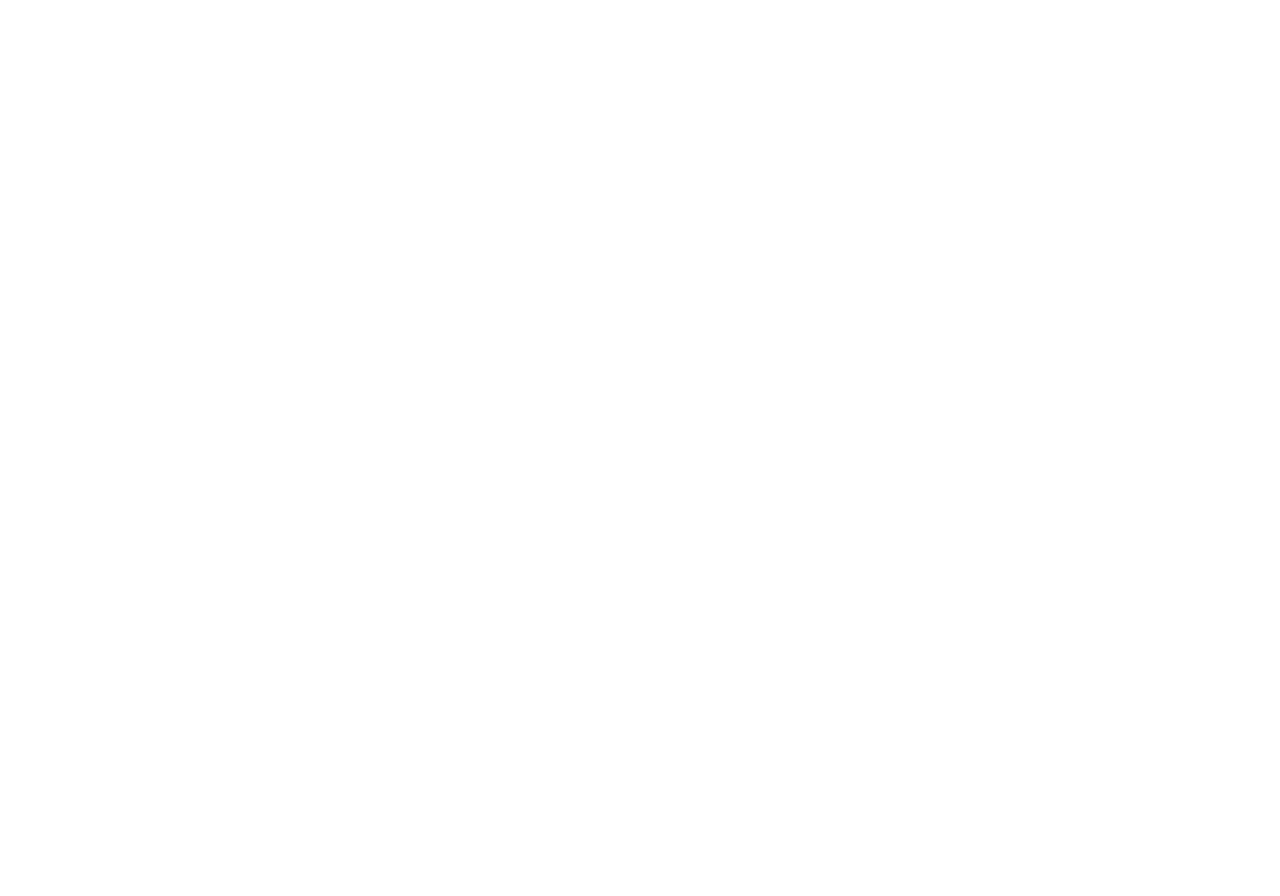
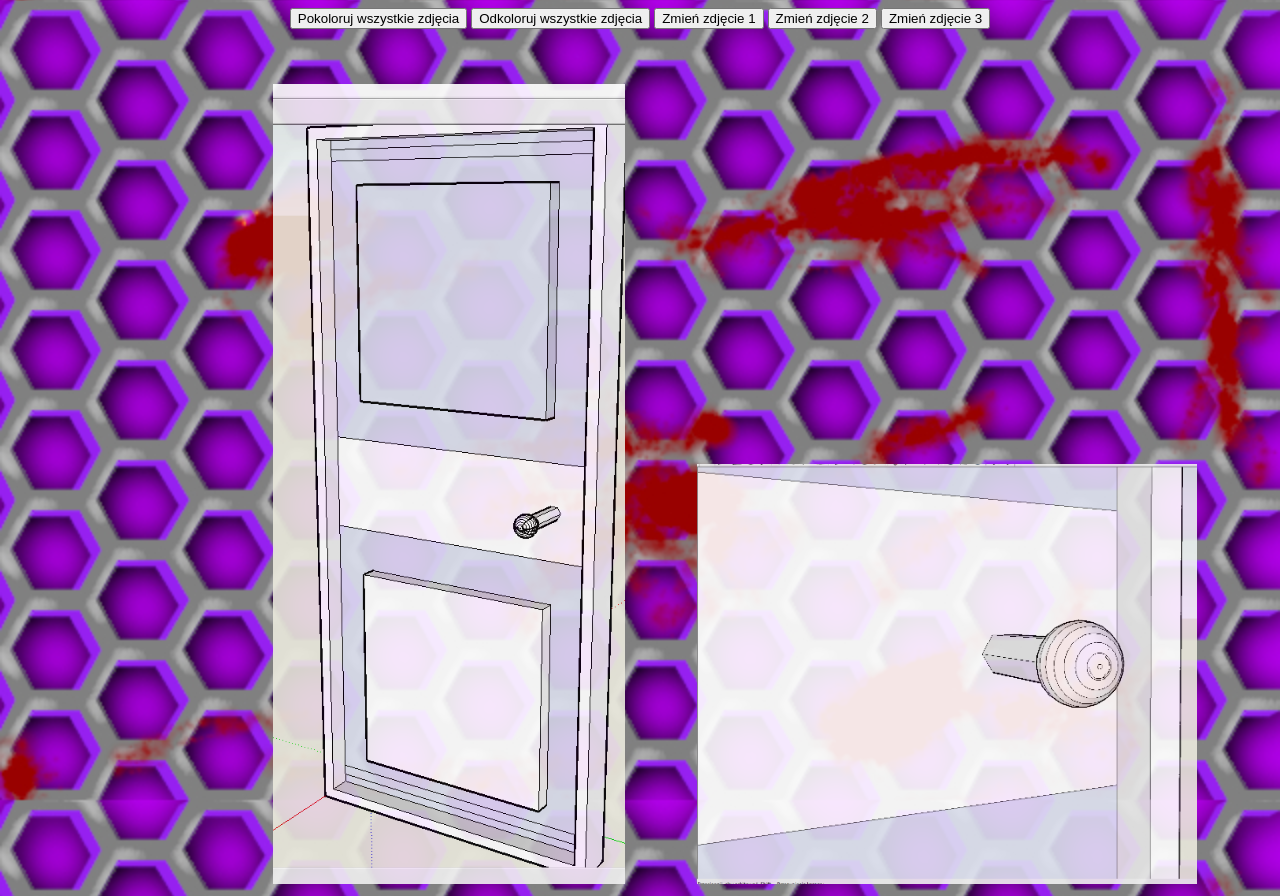
Before and after one commit to wawrinaaa/dlaGackaVLO, a plain HTML site: page html/index.html in a window 1280 px wide. Shown: the top 896 px of the page. Before the commit the page ends 800 px from the top, so only its background shows below. Drawn offline with Linux system fonts and the light colour scheme.

Commit message:
poczatekk

```diff
--- a/html/index.html
+++ b/html/index.html
@@ -7,7 +7,23 @@
     </head>
     <body>
 
-        <x-model src="Beztytułu.kmz"></x-model>
+        <div class="buttons"><input type="button" value="Pokoloruj wszystkie zdjęcia"></div>
+        <div class="buttons"><input type="button" value="Odkoloruj wszystkie zdjęcia"></div>
+
+        <div class="buttons"><input type="button" title="Zmień oznacza: jeśli jest kolorowe - wybiel, a jeśli białe - pokoloruj" value="Zmień zdjęcie 1"></div>
+        <div class="buttons"><input type="button" title="Zmień oznacza: jeśli jest kolorowe - wybiel, a jeśli białe - pokoloruj" value="Zmień zdjęcie 2"></div>
+        <div class="buttons"><input type="button" title="Zmień oznacza: jeśli jest kolorowe - wybiel, a jeśli białe - pokoloruj" value="Zmień zdjęcie 3"></div>
+        <div></div>
+        <div class="image" id="img1">
+            <img src="../grafika_3d/D1b.png" class="img" title="Zdjęcie od frontu; bez koloru" height="800">
+            <br>
+        </div>
+        <div class="image" id="img2">
+            <img src="../grafika_3d/D2b.png" class="img" title="Zdjęcie klamki; bez koloru" width="500"><br>
+        </div>
+        <div class="image" id="img3">
+            <img src="../grafika_3d/D3b.png" class="img" title="Zdjęcie od boku; bez koloru" height="800"><br>
+        </div>
 
     </body>
 </html>
--- a/html/style.css
+++ b/html/style.css
@@ -1,15 +1,28 @@
 body
 {
-    background-image: url("tło.jpg");
-    background-repeat: no-repeat;
+    background-image: url("../grafika_2d/tło.jpg");
     background-size: 100%;
+    text-align: center;
 }
-x-model {
-    animation: 5s spin linear infinite;
-  }
-
-  @keyframes spin {
-    to {
-      transform: rotateY(1turn);
-    }
-  }
+.image
+{
+  display: inline-block;
+  margin: 50px;
+  box-sizing: border-box;
+  width: 25vw;
+}
+img.img
+{
+  transition: ease-in-out 0.2s all;
+  opacity: 0.9;
+  border: 5px solid transparent;
+}
+img.img:hover
+{
+  border-color: black;
+  opacity: 1;
+}
+.buttons
+{
+  display: inline-block;
+}
```
